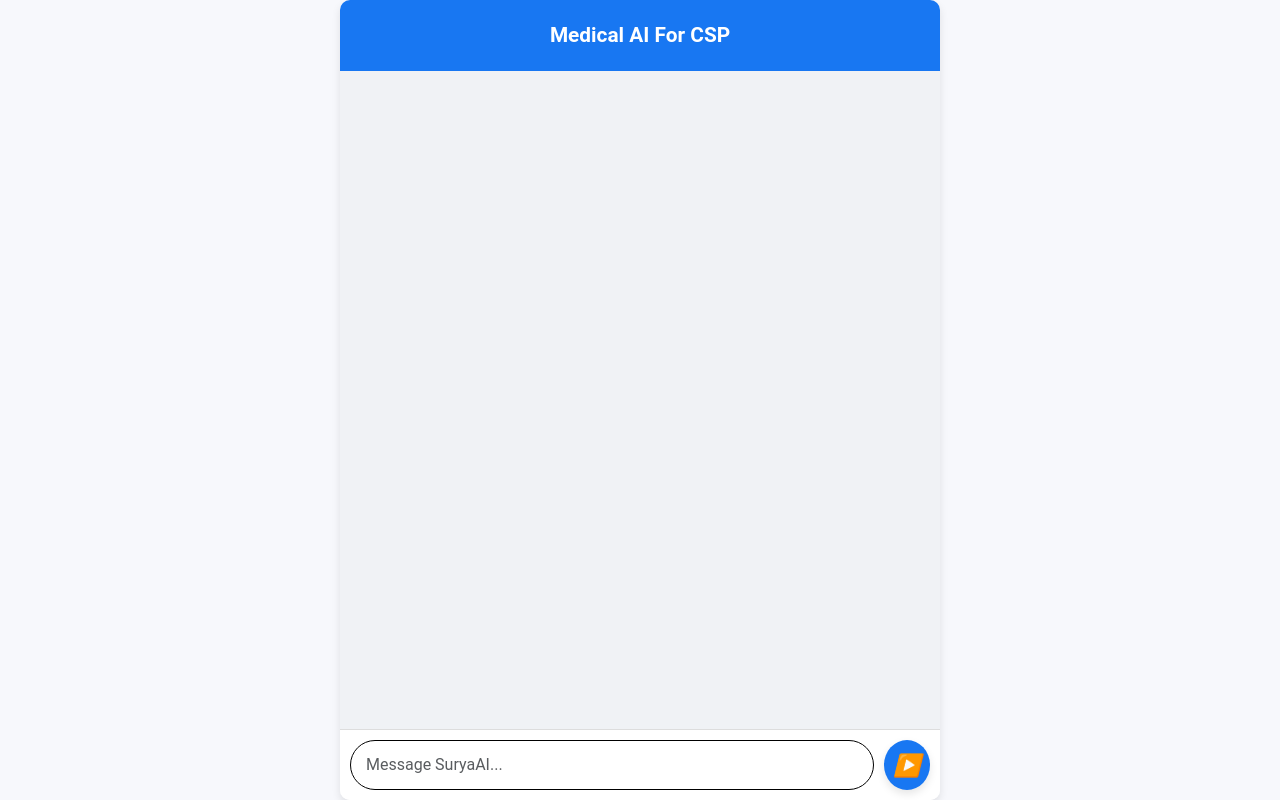
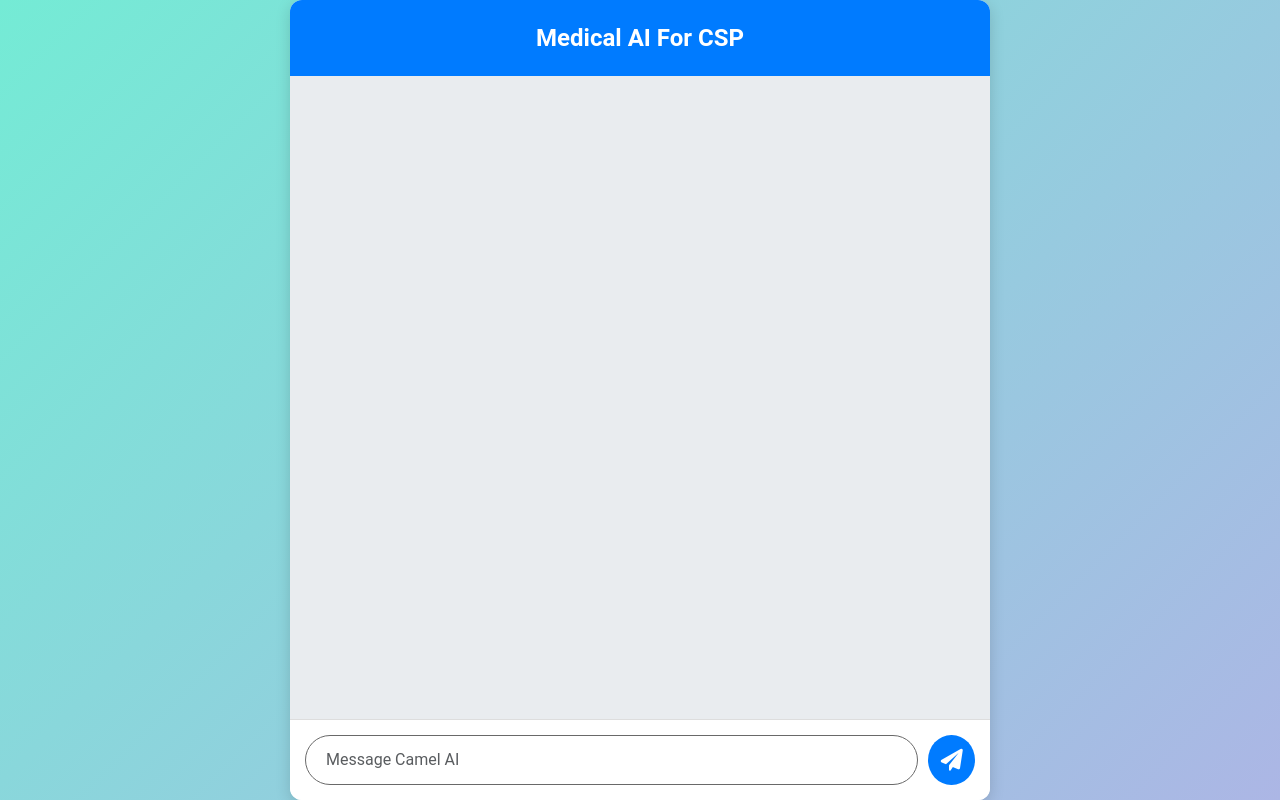
Before and after one commit to nallamothusurya/csp, a Flask app: template templates/index.html in a window 1280 px wide. Run offline with Flask 3, Linux system fonts and the light colour scheme; the template is opened without the code that fills it, so the values that code supplies are empty; some libraries are stand-ins or nearby versions.

Commit message:
version2

```diff
--- a/templates/index.html
+++ b/templates/index.html
@@ -5,40 +5,41 @@
     <meta name="viewport" content="width=device-width, initial-scale=1.0">
     <title>Medical Bot</title>
     <link href="https://maxcdn.bootstrapcdn.com/bootstrap/5.3.0/css/bootstrap.min.css" rel="stylesheet">
+    <link href="https://cdnjs.cloudflare.com/ajax/libs/font-awesome/6.0.0/css/all.min.css" rel="stylesheet">
     <style>
       body, html {
     height: 100%;
     margin: 0;
     padding: 0;
     font-family: 'Roboto', Arial, sans-serif;
-            background-color: #f7f8fc;
+    background: linear-gradient(135deg, #74ebd5, #acb6e5);
+    color: #333;
 }
         .chat-container {
             display: flex;
             flex-direction: column;
             height: 100vh;
-            max-width: 600px;
+            max-width: 700px;
             margin: auto;
-            box-shadow: 0 4px 8px rgba(0, 0, 0, 0.1);
+            box-shadow: 0 4px 15px rgba(0, 0, 0, 0.15);
             background-color: #ffffff;
-            border-radius: 10px;
+            border-radius: 12px;
             overflow: hidden;
-            transition: all 0.3s ease;
         }
         .chat-header {
             padding: 20px;
-            background-color: #1877f2;
+            background-color: #007bff;
             color: white;
             text-align: center;
-            font-weight: bold;
-            font-size: 1.3rem;
+            font-weight: 600;
+            font-size: 1.5rem;
+            box-shadow: 0 2px 4px rgba(0, 0, 0, 0.1);
         }
         .chat-body {
             flex-grow: 1;
             padding: 15px;
             overflow-y: auto;
-            background-color: #f0f2f5;
-            transition: all 0.3s ease;
+            background-color: #e9ecef;
         }
         .chat-message {
             display: flex;
@@ -46,12 +47,14 @@
             margin: 10px 0;
             padding: 12px;
             border-radius: 20px;
-            max-width: 80%;
-            opacity: 0;
-            animation: fadeIn 0.5s forwards;
+            max-width: 75%;
+            transition: transform 0.3s ease;
+        }
+        .chat-message:hover {
+            transform: translateY(-2px);
         }
         .chat-message.user {
-            background-color: #1877f2;
+            background-color: #007bff;
             color: white;
             align-self: flex-end;
             border-top-right-radius: 0;
@@ -61,16 +64,16 @@
             color: #333;
             align-self: flex-start;
             border-top-left-radius: 0;
-            box-shadow: 0 2px 8px rgba(0, 0, 0, 0.1);
+            box-shadow: 0 2px 5px rgba(0, 0, 0, 0.1);
         }
         .chat-message img {
-            width: 30px;
-            height: 30px;
+            width: 40px;
+            height: 40px;
             border-radius: 50%;
             margin-right: 10px;
         }
         .chat-footer {
-            padding: 10px;
+            padding: 15px;
             background-color: #ffffff;
             display: flex;
             align-items: center;
@@ -80,19 +83,19 @@
             flex-grow: 1;
             margin-right: 10px;
             border-radius: 30px;
-            padding: 12px 15px;
-            border: 1px solid #000000;
+            padding: 12px 20px;
+            border: 1px solid #696969;
             font-size: 1rem;
-            transition: border-color 0.3s ease;
         }
         .chat-footer input:focus {
-            border-color: #1877f2;
+            border-color: #007bff;
             outline: none;
+            box-shadow: 0 0 5px rgba(0, 123, 255, 0.5);
         }
         .chat-footer button {
             width: 50px;
             height: 50px;
-            background-color: #1877f2;
+            background-color: #007bff;
             color: white;
             border: none;
             border-radius: 50%;
@@ -101,22 +104,33 @@
             align-items: center;
             font-size: 22px;
             cursor: pointer;
-            transition: all 0.3s ease;
-            box-shadow: 0 4px 8px rgba(0, 0, 0, 0.1);
+            transition: transform 0.3s ease, background-color 0.3s ease;
         }
         .chat-footer button:hover {
-            background-color: #145db5;
+            background-color: #0056b3;
             transform: scale(1.1);
         }
         .chat-footer button:active {
             transform: scale(1);
         }
-        .chat-footer button:focus {
-            outline: none;
+        @media (max-width: 768px) {
+            .chat-container {
+                width: 90%;
+                border-radius: 8px;
             }
-        @keyframes fadeIn {
-            0% { opacity: 0; }
-            100% { opacity: 1; }
+            .chat-footer button {
+                width: 45px;
+                height: 45px;
+            }
+        }
+        @media (max-width: 576px) {
+            .chat-header {
+                font-size: 1.2rem;
+                padding: 15px;
+            }
+            .chat-footer input {
+                font-size: 0.9rem;
+            }
         }
     </style>
 </head>
@@ -128,68 +142,60 @@
         </div>
 
         <div class="chat-body" id="chat-body">
-
+            <!-- Messages will dynamically load here -->
         </div>
 
         <div class="chat-footer">
-            <input type="text" class="form-control" id="message-input" placeholder="Message SuryaAI...">
+            <input type="text" class="form-control" id="message-input" placeholder="Message Camel AI">
             <button class="send-button" id="send-button">
-                <i class="bi bi-send-fill">▶️</i>
+                <i class="fas fa-paper-plane"></i>
             </button>
         </div>
     </div>
 
     <script src="https://ajax.googleapis.com/ajax/libs/jquery/3.6.0/jquery.min.js"></script>
-    <script src="https://cdnjs.cloudflare.com/ajax/libs/popper.js/2.11.6/umd/popper.min.js"></script>
-    <script src="https://maxcdn.bootstrapcdn.com/bootstrap/5.3.0/js/bootstrap.min.js"></script>
-    <script src="https://cdn.jsdelivr.net/npm/bootstrap-icons@1.8.1/font/bootstrap-icons.js"></script>
+    <script src="https://maxcdn.bootstrapcdn.com/bootstrap/5.3.0/js/bootstrap.bundle.min.js"></script>
     <script>
         $(document).ready(function () {
-
-            $('#send-button').click(function () {
-                sendMessage();
-            });
-
+            $('#send-button').click(sendMessage);
             $('#message-input').keypress(function (e) {
-                if (e.which === 13) {
-                    sendMessage();
-                }
+                if (e.which === 13) sendMessage();
             });
 
             function sendMessage() {
-                var userMessage = $('#message-input').val().trim();
+                const userMessage = $('#message-input').val().trim();
                 if (userMessage) {
-                    $('#chat-body').append(
-                        '<div class="chat-message user"><img src="static/user.png" alt="User Avatar">'
-                        + userMessage + '</div>'
+                    const chatBody = $('#chat-body');
+                    chatBody.append(
+                        `<div class="chat-message user"><img src="static/user.png" alt="User Avatar">${userMessage}</div>`
                     );
 
                     $('#message-input').val("");
-                    $('#chat-body').scrollTop($('#chat-body')[0].scrollHeight);
+                    chatBody.scrollTop(chatBody[0].scrollHeight);
 
-                    // Show bot response placeholder
-                    $('#chat-body').append(
-                        '<div class="chat-message bot"><img src="static/bot.png" alt="Bot Avatar">'
-                        + '<span class="text-muted">Thinking...</span></div>'
+                    // Placeholder for bot response
+                    chatBody.append(
+                        `<div class="chat-message bot"><img src="static/bot.png" alt="Bot Avatar"><span>Thinking...</span></div>`
                     );
+                    chatBody.scrollTop(chatBody[0].scrollHeight);
 
-                    $('#chat-body').scrollTop($('#chat-body')[0].scrollHeight);
-
-                    // Simulate bot response delay for UX improvement
-                    setTimeout(function () {
+                    // Simulate bot response delay
+                    setTimeout(() => {
                         $.ajax({
                             url: '/chat',
                             type: 'POST',
                             contentType: 'application/json',
-                            data: JSON.stringify({ "message": userMessage }),
-                            success: function (response) {
-                                $('#chat-body').children('.chat-message.bot').last().html(
-                                    '<img src="static/bot.png" alt="Bot Avatar">' + response.response
+                            data: JSON.stringify({ message: userMessage }),
+                            success(response) {
+                                $('.chat-message.bot').last().html(
+                                    `<img src="static/bot.png" alt="Bot Avatar">${response.response}`
                                 );
-                                $('#chat-body').scrollTop($('#chat-body')[0].scrollHeight);
+                                chatBody.scrollTop(chatBody[0].scrollHeight);
                             },
-                            error: function (xhr, status, error) {
-                                console.error("Error: " + error);
+                            error() {
+                                $('.chat-message.bot').last().html(
+                                    `<img src="static/bot.png" alt="Bot Avatar">Oops! Something went wrong.`
+                                );
                             }
                         });
                     }, 1000);
```
Lines whose indentation alone changed are shown as unchanged.
